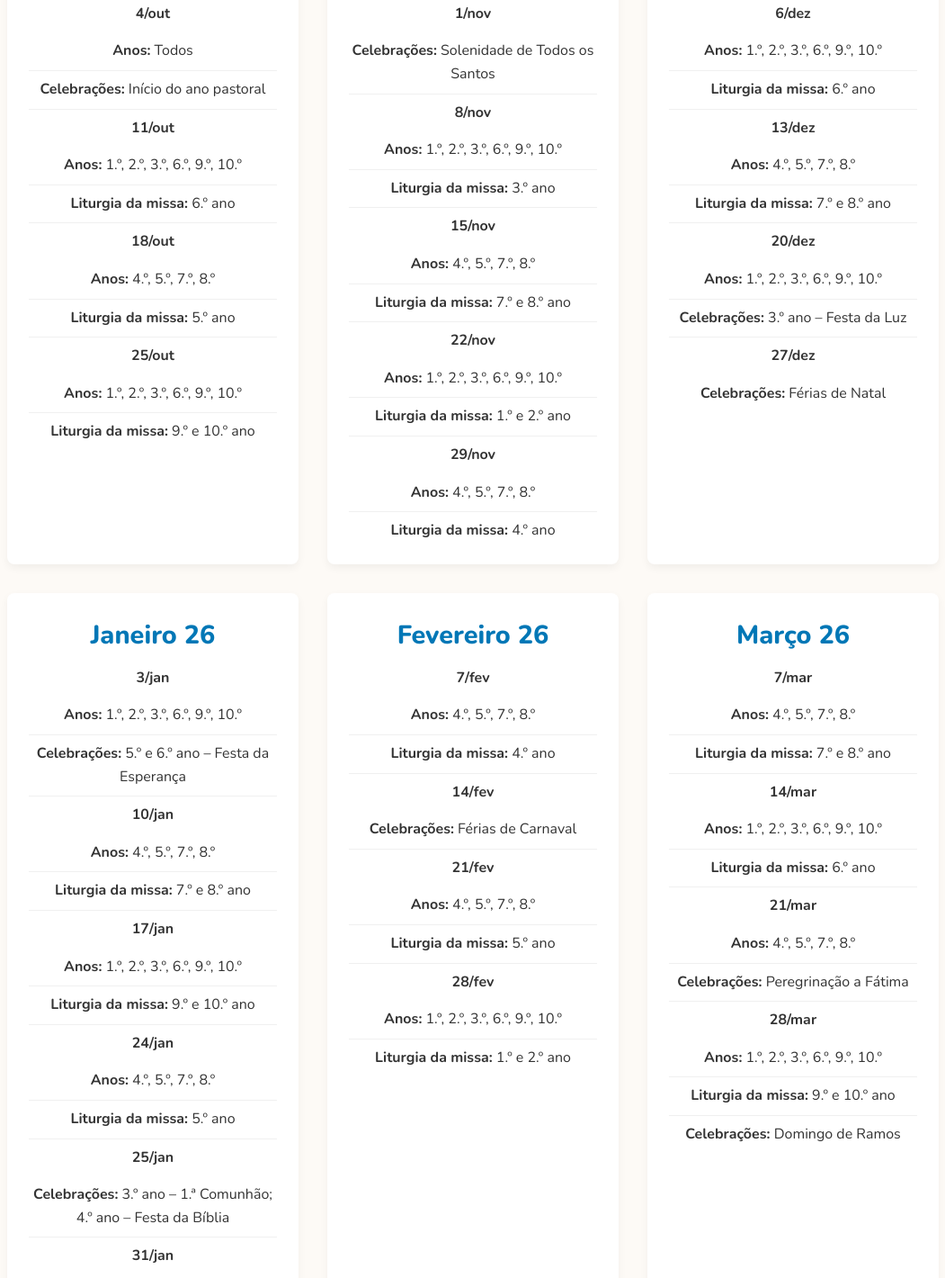
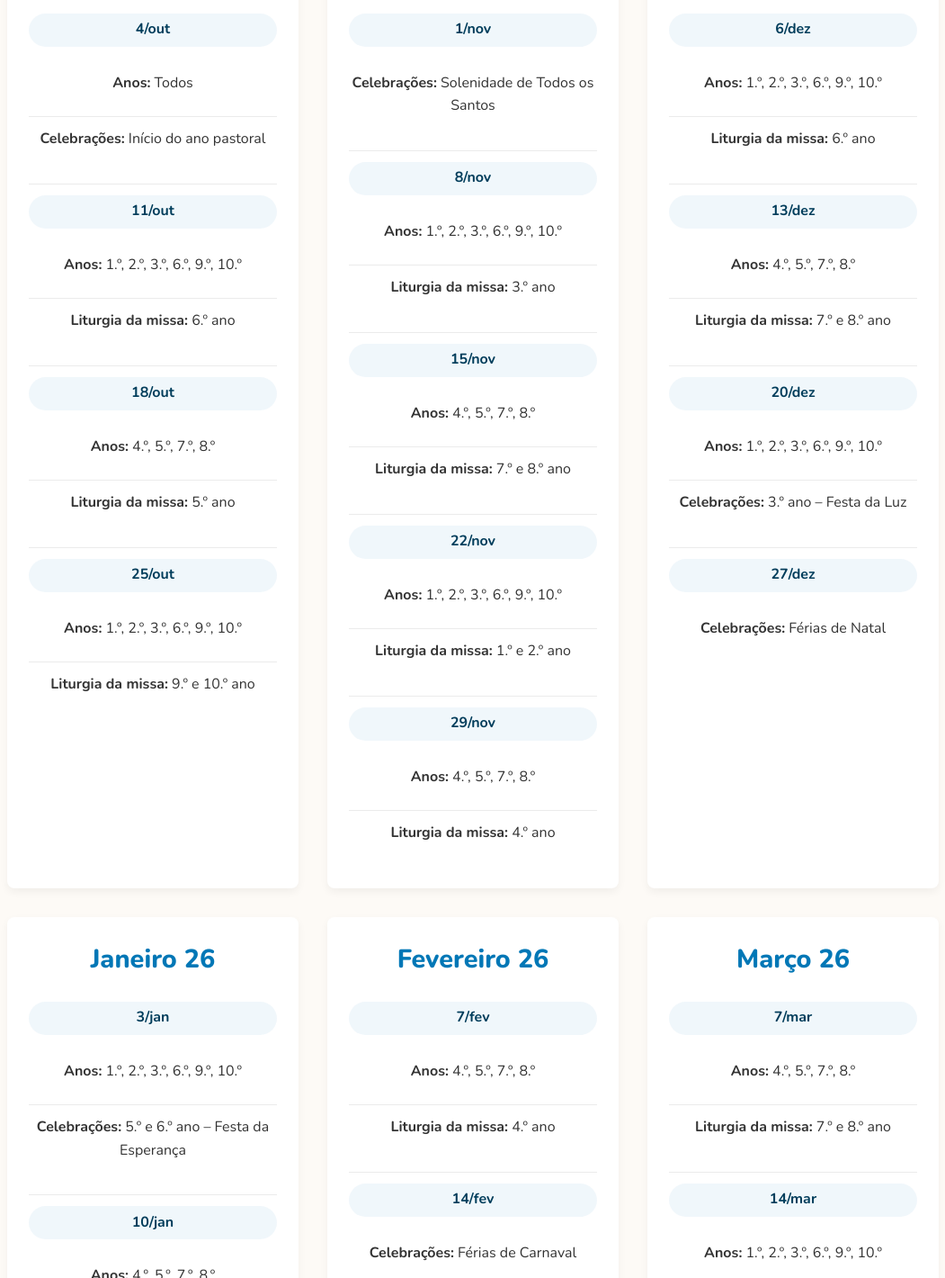
Before and after one commit to iziplatform/catequesepataias, an Eleventy site: page src/calendario/index.html in a window 1280 px wide. Shown: the part 382-1802 px from the top of the page at 90% size, without its empty margins (114-1165 px from the left). Built offline with nearby package versions, Linux system fonts and the light colour scheme; Eleventy itself is replaced by a stand-in of ours; files that its build step writes are made by us from their sources.

Commit message:
Add style

```diff
--- a/src/calendarios/25-26.md
+++ b/src/calendarios/25-26.md
@@ -8,19 +8,19 @@ ano: "2025/2026"
 <div class="calendario-mes">
 
 ### Outubro 25
-- **4/out**
+- <span class="cal-data">4/out</span>
   - **Anos:** Todos
   - **Celebrações:** Início do ano pastoral
 
-- **11/out**
+- <span class="cal-data">11/out</span>
   - **Anos:** 1.º, 2.º, 3.º, 6.º, 9.º, 10.º
   - **Liturgia da missa:** 6.º ano
 
-- **18/out**
+- <span class="cal-data">18/out</span>
   - **Anos:** 4.º, 5.º, 7.º, 8.º
   - **Liturgia da missa:** 5.º ano
 
-- **25/out**
+- <span class="cal-data">25/out</span>
   - **Anos:** 1.º, 2.º, 3.º, 6.º, 9.º, 10.º
   - **Liturgia da missa:** 9.º e 10.º ano
 </div>
@@ -28,22 +28,22 @@ ano: "2025/2026"
 <div class="calendario-mes">
 
 ### Novembro 25
-- **1/nov**
+- <span class="cal-data">1/nov</span>
   - **Celebrações:** Solenidade de Todos os Santos
 
-- **8/nov**
+- <span class="cal-data">8/nov</span>
   - **Anos:** 1.º, 2.º, 3.º, 6.º, 9.º, 10.º
   - **Liturgia da missa:** 3.º ano
 
-- **15/nov**
+- <span class="cal-data">15/nov</span>
   - **Anos:** 4.º, 5.º, 7.º, 8.º
   - **Liturgia da missa:** 7.º e 8.º ano
 
-- **22/nov**
+- <span class="cal-data">22/nov</span>
   - **Anos:** 1.º, 2.º, 3.º, 6.º, 9.º, 10.º
   - **Liturgia da missa:** 1.º e 2.º ano
 
-- **29/nov**
+- <span class="cal-data">29/nov</span>
   - **Anos:** 4.º, 5.º, 7.º, 8.º
   - **Liturgia da missa:** 4.º ano
 </div>
@@ -51,45 +51,45 @@ ano: "2025/2026"
 <div class="calendario-mes">
 
 ### Dezembro 25
-- **6/dez**
+- <span class="cal-data">6/dez</span>
   - **Anos:** 1.º, 2.º, 3.º, 6.º, 9.º, 10.º
   - **Liturgia da missa:** 6.º ano
 
-- **13/dez**
+- <span class="cal-data">13/dez</span>
   - **Anos:** 4.º, 5.º, 7.º, 8.º
   - **Liturgia da missa:** 7.º e 8.º ano
 
-- **20/dez**
+- <span class="cal-data">20/dez</span>
   - **Anos:** 1.º, 2.º, 3.º, 6.º, 9.º, 10.º
   - **Celebrações:** 3.º ano – Festa da Luz
 
-- **27/dez**
+- <span class="cal-data">27/dez</span>
   - **Celebrações:** Férias de Natal
 </div>
 
 <div class="calendario-mes">
 
 ### Janeiro 26
-- **3/jan**
+- <span class="cal-data">3/jan</span>
   - **Anos:** 1.º, 2.º, 3.º, 6.º, 9.º, 10.º
   - **Celebrações:** 5.º e 6.º ano – Festa da Esperança
 
-- **10/jan**
+- <span class="cal-data">10/jan</span>
   - **Anos:** 4.º, 5.º, 7.º, 8.º
   - **Liturgia da missa:** 7.º e 8.º ano
 
-- **17/jan**
+- <span class="cal-data">17/jan</span>
   - **Anos:** 1.º, 2.º, 3.º, 6.º, 9.º, 10.º
   - **Liturgia da missa:** 9.º e 10.º ano
 
-- **24/jan**
+- <span class="cal-data">24/jan</span>
   - **Anos:** 4.º, 5.º, 7.º, 8.º
   - **Liturgia da missa:** 5.º ano
 
-- **25/jan**
+- <span class="cal-data">25/jan</span>
   - **Celebrações:** 3.º ano – 1.ª Comunhão; 4.º ano – Festa da Bíblia
 
-- **31/jan**
+- <span class="cal-data">31/jan</span>
   - **Anos:** 1.º, 2.º, 3.º, 6.º, 9.º, 10.º
   - **Liturgia da missa:** 3.º ano
 </div>
@@ -97,18 +97,18 @@ ano: "2025/2026"
 <div class="calendario-mes">
 
 ### Fevereiro 26
-- **7/fev**
+- <span class="cal-data">7/fev</span>
   - **Anos:** 4.º, 5.º, 7.º, 8.º
   - **Liturgia da missa:** 4.º ano
 
-- **14/fev**
+- <span class="cal-data">14/fev</span>
   - **Celebrações:** Férias de Carnaval
 
-- **21/fev**
+- <span class="cal-data">21/fev</span>
   - **Anos:** 4.º, 5.º, 7.º, 8.º
   - **Liturgia da missa:** 5.º ano
 
-- **28/fev**
+- <span class="cal-data">28/fev</span>
   - **Anos:** 1.º, 2.º, 3.º, 6.º, 9.º, 10.º
   - **Liturgia da missa:** 1.º e 2.º ano
 </div>
@@ -116,19 +116,19 @@ ano: "2025/2026"
 <div class="calendario-mes">
 
 ### Março 26
-- **7/mar**
+- <span class="cal-data">7/mar</span>
   - **Anos:** 4.º, 5.º, 7.º, 8.º
   - **Liturgia da missa:** 7.º e 8.º ano
 
-- **14/mar**
+- <span class="cal-data">14/mar</span>
   - **Anos:** 1.º, 2.º, 3.º, 6.º, 9.º, 10.º
   - **Liturgia da missa:** 6.º ano
 
-- **21/mar**
+- <span class="cal-data">21/mar</span>
   - **Anos:** 4.º, 5.º, 7.º, 8.º
   - **Celebrações:** Peregrinação a Fátima
 
-- **28/mar**
+- <span class="cal-data">28/mar</span>
   - **Anos:** 1.º, 2.º, 3.º, 6.º, 9.º, 10.º
   - **Liturgia da missa:** 9.º e 10.º ano
   - **Celebrações:** Domingo de Ramos
@@ -138,33 +138,34 @@ ano: "2025/2026"
 <div class="calendario-mes">
 
 ### Abril 26
-- **4/abr**
+- <span class="cal-data">4/abr</span>
   - **Celebrações:** Páscoa
 
-- **18/abr**
+- <span class="cal-data">18/abr</span>
   - **Anos:** 4.º, 5.º, 7.º, 8.º
   - **Liturgia da missa:** 4.º ano
 
-- **25/abr**
+- <span class="cal-data">25/abr</span>
   - **Celebrações:** Feriado
 </div>
 
 <div class="calendario-mes">
 
 ### Maio 26
-- **2/mai**
+- <span class="cal-data">2/mai</span>
   - **Anos:** 4.º, 5.º, 7.º, 8.º
   - **Celebrações:** 1.º ano – Festa Avé Maria
 
-- **9/mai**
+- <span class="cal-data">9/mai</span>
   - **Anos:** 1.º, 2.º, 3.º, 6.º, 9.º, 10.º
   - **Liturgia da missa:** 3.º ano
 
-- **16/mai**
+- <span class="cal-data">16/mai</span>
   - **Anos:** 4.º, 5.º, 7.º, 8.º
   - **Liturgia da missa:** 5.º ano
 
-- **24/mai**
-  - **
+- <span class="cal-data">24/mai</span>
+  - **(completar informação aqui)**
 </div>
+
 </div>
--- a/src/static/css/site.css
+++ b/src/static/css/site.css
@@ -316,10 +316,26 @@ p {
     padding: 0;
 }
 
+/* Linha de data em formato de faixa */
+.cal-data {
+    display: block;
+    background-color: rgba(0, 119, 182, 0.06); /* azul clarinho */
+    border-radius: 999px;
+    padding: 0.35rem 0.85rem;
+    font-weight: 700;
+    color: var(--cor-principal);
+    text-align: center;
+    margin-bottom: 0.4rem;
+}
+
+/* Espaço e separador entre dias dentro do mês */
+.calendario-mes li {
+    padding: 0.75rem 0;
+}
+
 .calendario-mes li + li {
-    margin-top: 0.5rem;
-    padding-top: 0.5rem;
-    border-top: 1px solid rgba(0,0,0,0.06);
+    border-top: 1px solid rgba(0,0,0,0.08);
+    margin-top: 0.75rem;
 }
 
 .calendario-data {
```
